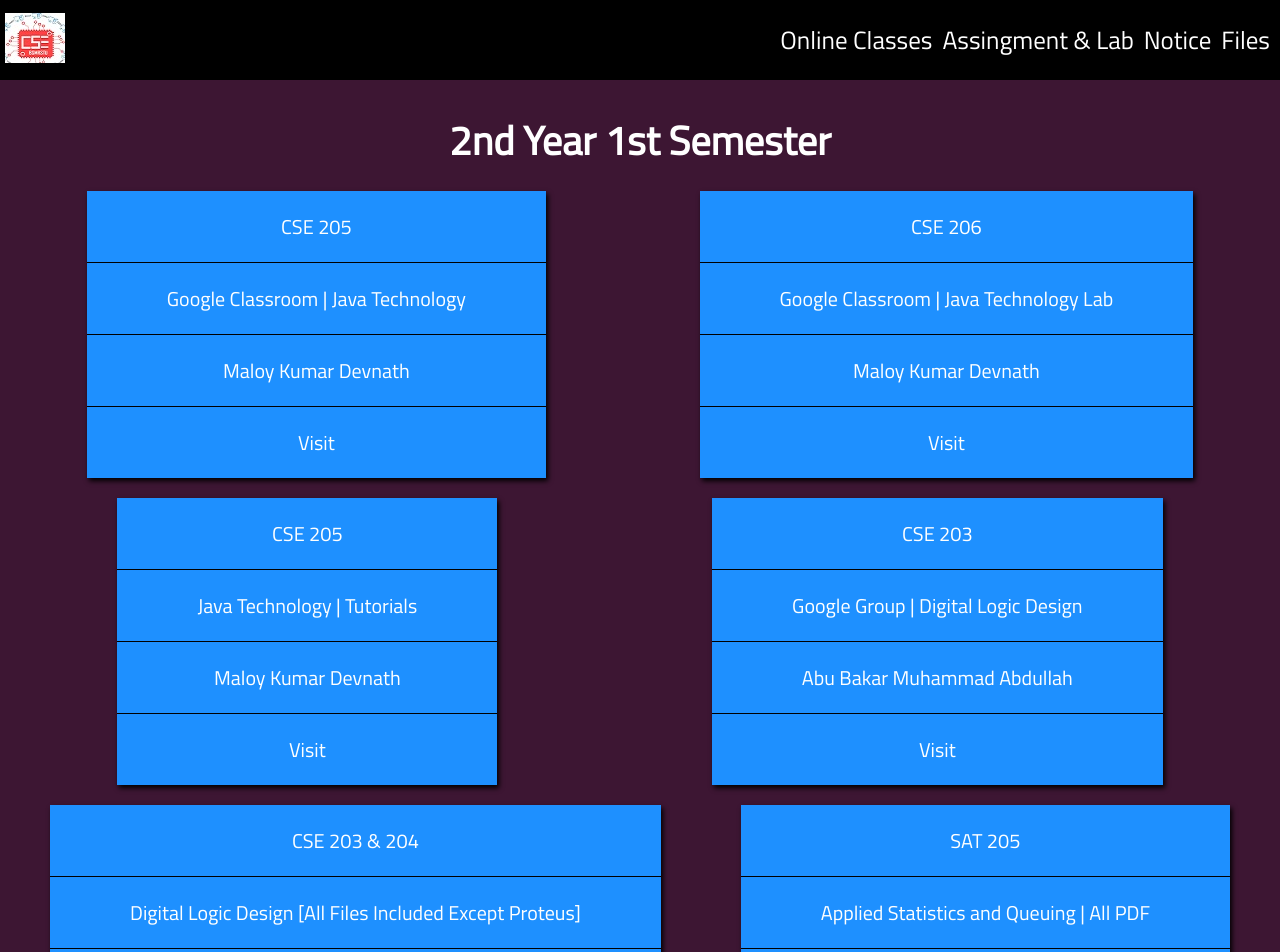
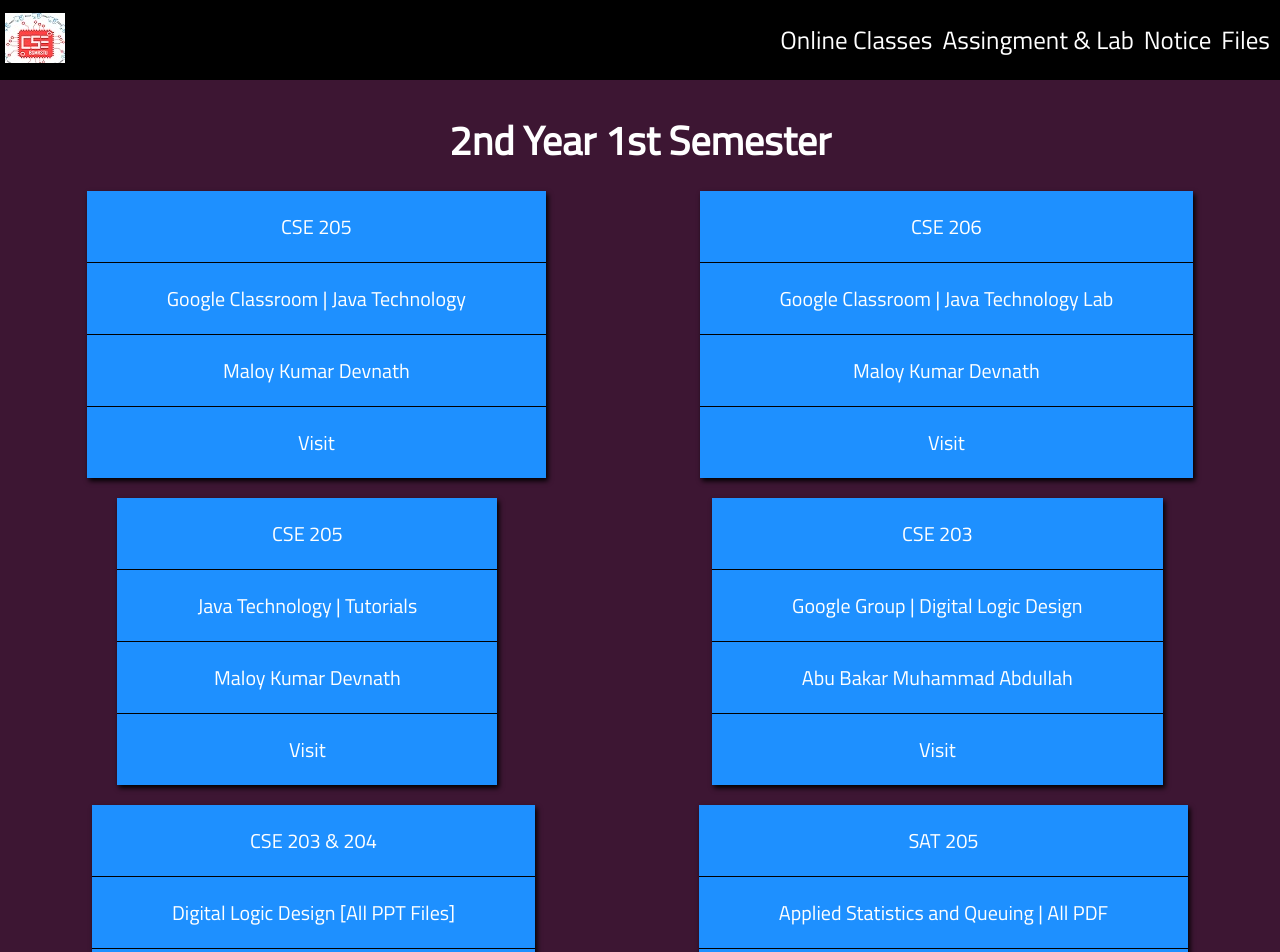
Before and after one commit to mamun-0/notice-app, a React (Create React App) app: page /#/files in a window 1280 px wide. Shown: the top 952 px of the page. Built offline with nearby package versions, Linux system fonts and the light colour scheme.

Commit message:
add law lecture 4

```diff
--- a/src/Components/Files/data/data.js
+++ b/src/Components/Files/data/data.js
@@ -40,9 +40,9 @@ const SEMESTERS_FILES = [
         id: 5,
         teacherName: "Abu Bakar Muhammad Abdullah",
         subjectCode: "CSE 203 & 204",
-        subjectName: "Digital Logic Design [All Files Included Except Proteus]",
+        subjectName: "Digital Logic Design [All PPT Files]",
         a_tag_title: "Download",
-        link: "https://drive.google.com/file/d/1uZjnNsshMg4ygEjchPPWbTyedvmtDIO7/view?usp=sharing",
+        link: "https://drive.google.com/file/d/1aafH5q5MYp8Ruv5os2UIWu6X9GhGyZ5O/view?usp=sharing",
       },
       {
         id: 6,
--- a/src/Components/OnlineClass/ClassData/SecondYearSecondSemester/law.js
+++ b/src/Components/OnlineClass/ClassData/SecondYearSecondSemester/law.js
@@ -14,5 +14,10 @@ const LAW_DATA = [
     videoUrl: "https://www.youtube.com/embed/KSdSyF97D3I",
     videoTitle: "Law 255 Lecture 3",
   },
+  {
+    id: 4,
+    videoUrl: "https://www.youtube.com/embed/dCrOKOolYig",
+    videoTitle: "Law 255 Lecture 4",
+  },
 ];
 export default LAW_DATA;
--- a/src/Components/OnlineClass/ClassData/SecondYearSecondSemester/math.js
+++ b/src/Components/OnlineClass/ClassData/SecondYearSecondSemester/math.js
@@ -1,4 +1,4 @@
-const MATH_DATA =  [
+const MATH_DATA = [
   {
     id: 1,
     videoUrl: "https://www.youtube.com/embed/lyMsl-e_Uqo",
@@ -49,5 +49,10 @@ const MATH_DATA =  [
     videoUrl: "https://www.youtube.com/embed/GH7__1BGkeg",
     videoTitle: "Math 255 Lecture 6",
   },
-]
+  {
+    id: 11,
+    videoUrl: "https://www.youtube.com/embed/Tzu6vsJiI3I",
+    videoTitle: "Math 255 Lecture 7",
+  },
+];
 export default MATH_DATA;
```
